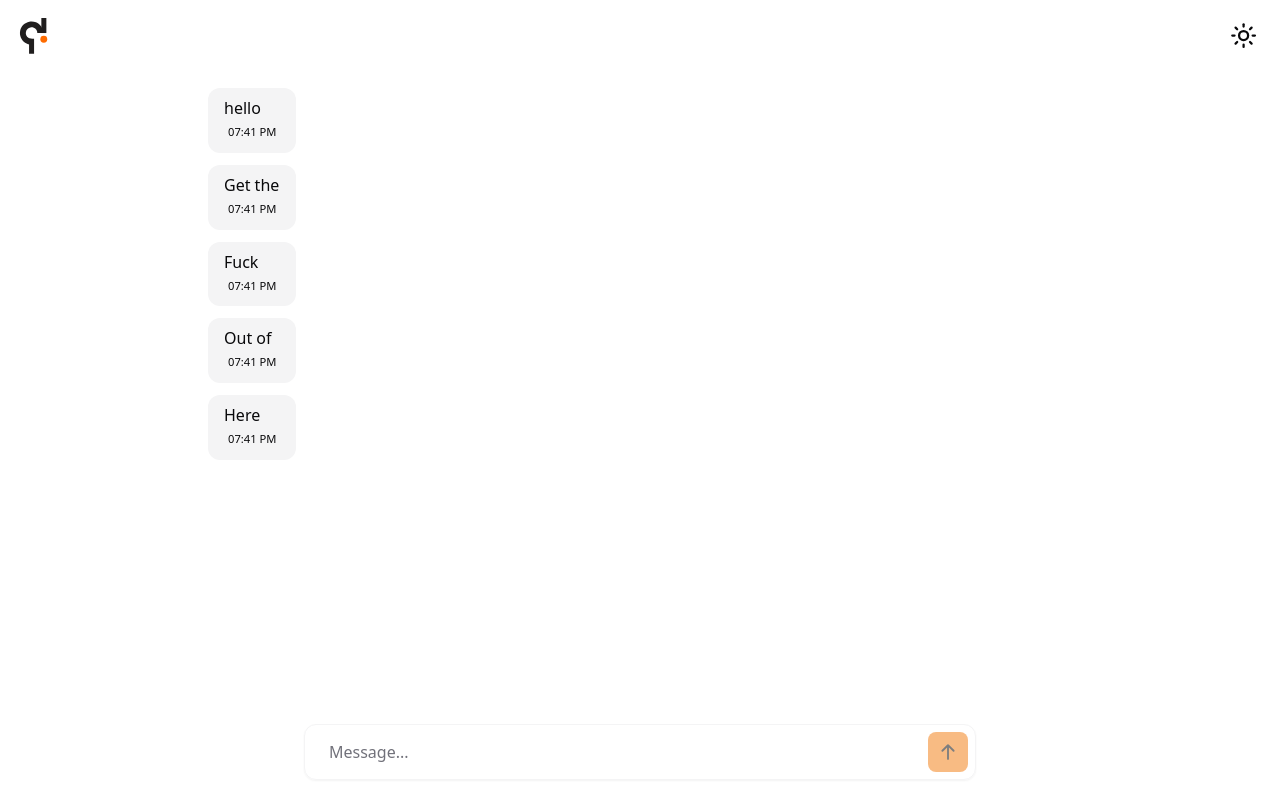
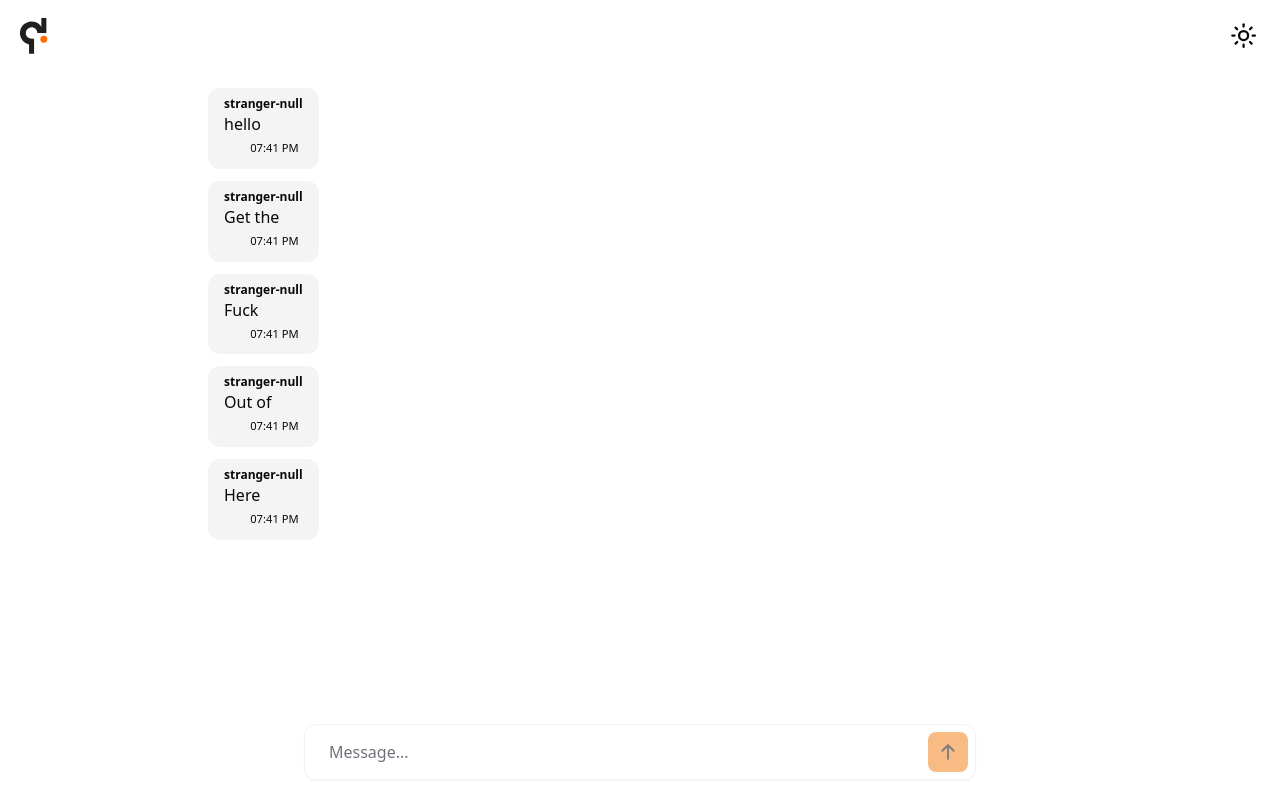
Before and after one commit to 3akare/nobr, a Next.js app: page /create/chat/1 in a window 1280 px wide. Built offline with nearby package versions, Linux system fonts and the light colour scheme.

Commit message:
UID to message

```diff
--- a/app/create/ChatComponents/MessageBubble.tsx
+++ b/app/create/ChatComponents/MessageBubble.tsx
@@ -32,12 +32,15 @@ const MessageBubble = React.memo(({ item }: { item: Item }) => {
   // Determine the message bubble style based on the user ID
   const bubbleStyle =
     item.userID === user.userID
-      ? "p-2 px-4 w-auto rounded-xl self-end bg-pOrange dark:text-background max-w-[80%] font-medium overflow-wrap break-word word-wrap break-word word-break break-all"
+      ? "p-2 px-4 w-auto rounded-xl self-end bg-pOrange dark:text-background max-w-[80%] font-medium overflow-wrap break-word word-wrap break-word word-break break-all text-pretty"
       : "p-2 px-4 w-auto rounded-xl self-start bg-muted dark:text-foreground max-w-[80%] font-medium overflow-wrap break-word word-wrap break-word word-break break-all";
 
   // Render the message bubble
   return (
     <p className={bubbleStyle}>
+      <div className="font-bold text-xs">
+        {`stranger-` + `${user.userID}`.slice(-7)}
+      </div>
       {messages.toString()}
       <small className="block self-end p-1 text-right text-[0.7rem]">
         <time>{`${time}`}</time>
```
